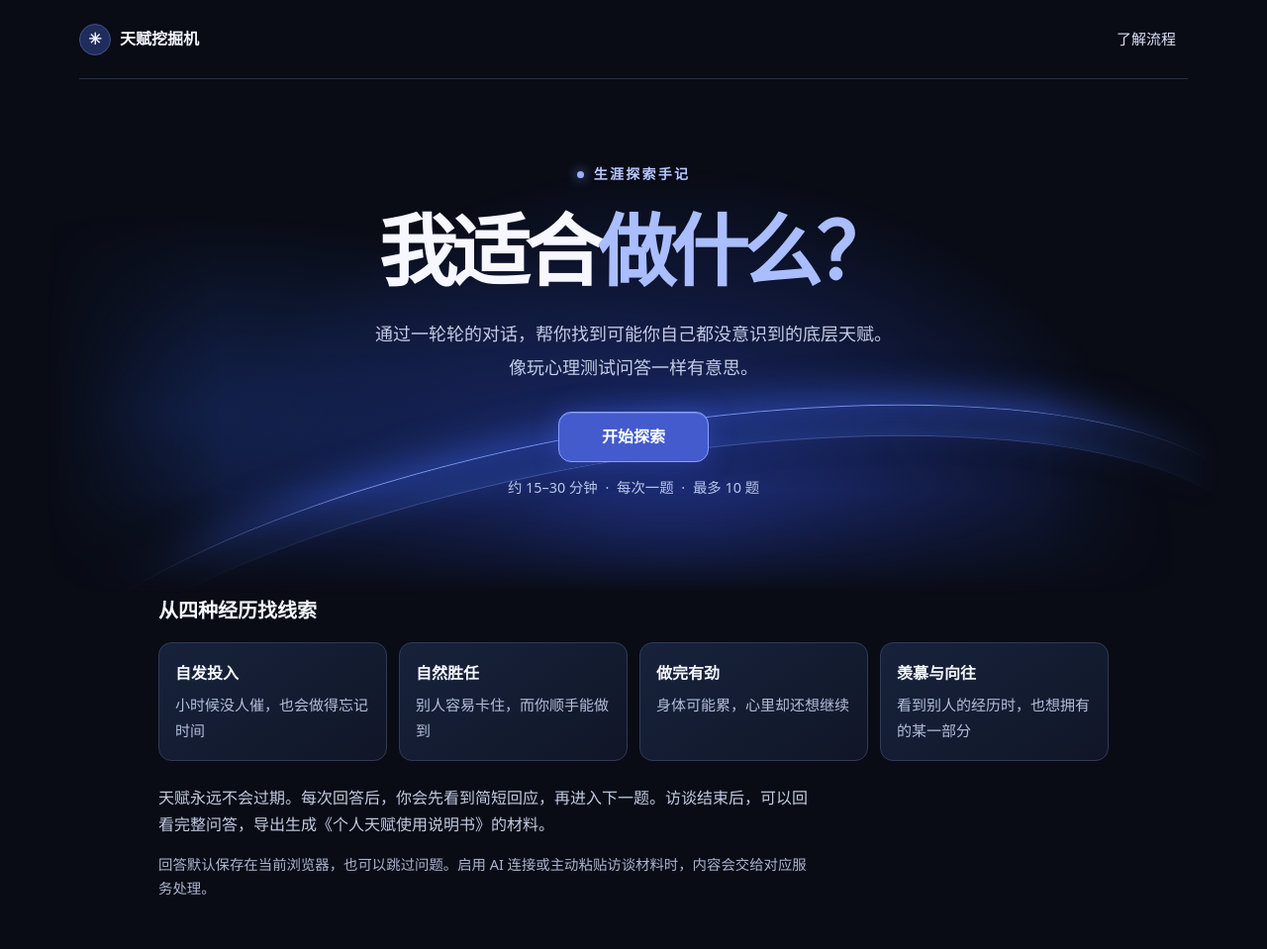
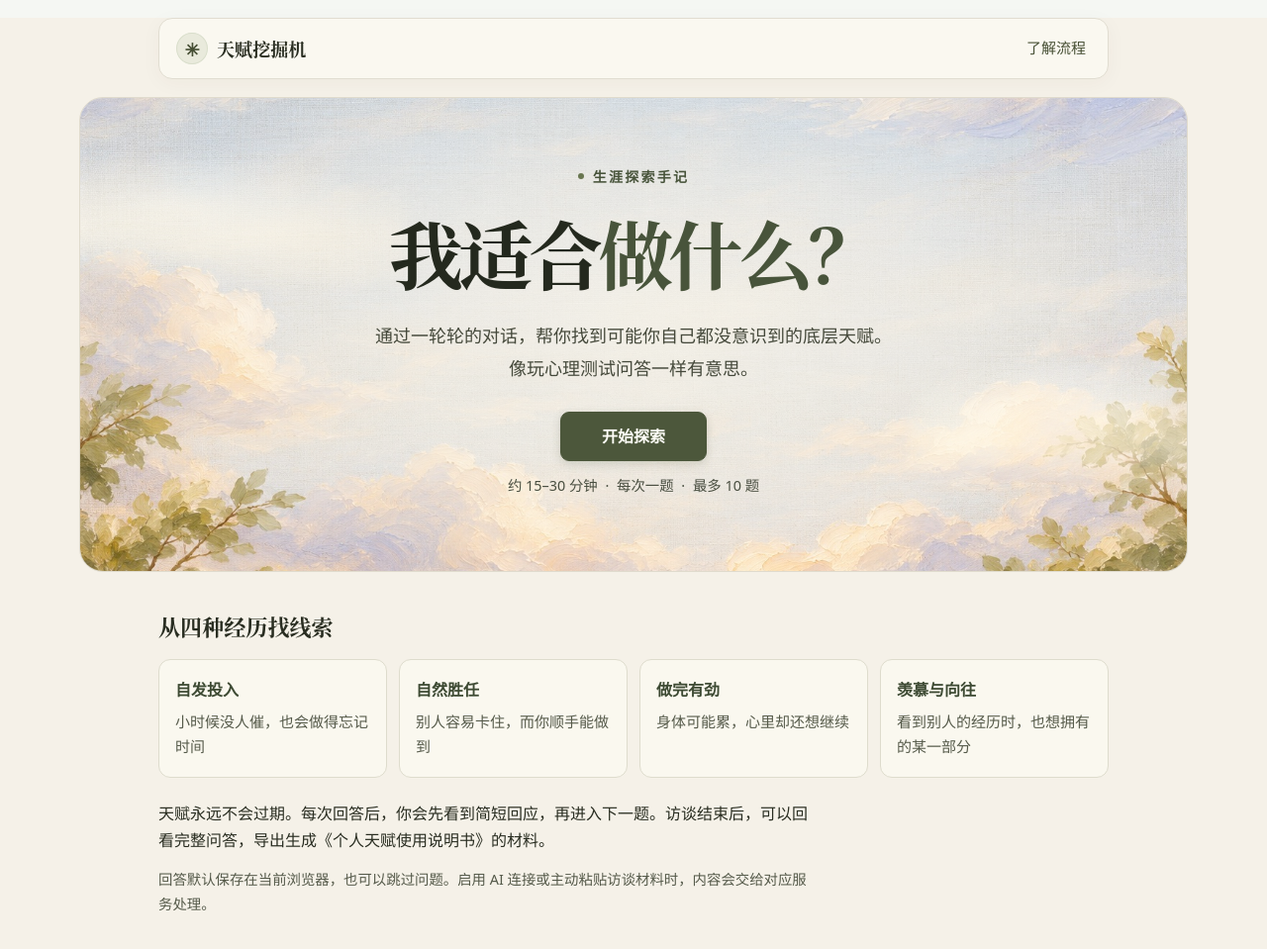
Before and after one commit to Graceli1234/talent-atlas, a plain HTML site: page docs/index.html in a window 1280 px wide. Shown: the top 959 px of the page at 99% size. Drawn offline with Linux system fonts and the light colour scheme.

Commit message:
Paint the homepage sky and animate drifting clouds

```diff
--- a/docs/home.css
+++ b/docs/home.css
@@ -3,23 +3,35 @@
 }
 
 body:has(#welcome:not([hidden])) {
-  --ink: #f5f7ff;
-  --paper: #090c15;
-  --green: #bfcdff;
-  --muted: #abb5cf;
-  --line: #283248;
+  --ink: #292d21;
+  --paper: #f5f1e8;
+  --green: #464f34;
+  --muted: #555a4a;
+  --line: #d6d5c4;
   color: var(--ink);
   background: var(--paper);
 }
 
 body:has(#welcome:not([hidden])) .top {
-  border-color: #25304a;
+  max-width: 960px;
+  height: 62px;
+  margin-top: 18px;
+  padding-inline: 17px 10px;
+  border: 1px solid #e1ddd1;
+  border-radius: 14px;
+  background: #faf8f0;
+  box-shadow: 0 4px 20px #493c260a;
+}
+
+body:has(#welcome:not([hidden])) .brand {
+  font-family: "Songti SC", "Noto Serif CJK SC", "Noto Serif SC", "SimSun", serif;
+  font-size: 1.13rem;
 }
 
 body:has(#welcome:not([hidden])) .mark {
-  color: #ebf0ff;
-  background: #202c59;
-  border: 1px solid #3b528e;
+  color: #464f34;
+  background: #e9eadc;
+  border: 1px solid #d9decb;
   border-radius: 50%;
 }
 
@@ -28,13 +40,14 @@ body:has(#welcome:not([hidden])) .home-nav {
   align-items: center;
   min-height: 44px;
   padding-inline: 12px;
-  color: #dde4fa;
+  border-radius: 8px;
+  color: var(--green);
   font-size: .9375rem;
   text-decoration: none;
 }
 
-.home-nav:hover {
-  text-decoration: underline !important;
+body:has(#welcome:not([hidden])) .home-nav:hover {
+  background: #eeeee2;
 }
 
 .hero {
@@ -42,129 +55,126 @@ body:has(#welcome:not([hidden])) .home-nav {
   isolation: isolate;
   display: grid;
   place-items: center;
+  min-height: clamp(460px, 60vh, 620px);
+  margin: 18px auto 0;
+  padding: 55px 20px 65px;
   overflow: hidden;
-  width: calc(100% + 2 * min(32px, 4vw));
-  margin-inline: calc(-1 * min(32px, 4vw));
-  min-height: clamp(520px, 65vh, 680px);
-  padding: 72px 20px 86px;
+  border: 1px solid #e0dbcd;
+  border-radius: 24px;
   text-align: center;
+  background: #e9ebea;
 }
 
 .hero-atmosphere {
   position: absolute;
   z-index: -1;
   inset: 0;
+  overflow: hidden;
   pointer-events: none;
-  overflow: hidden;
   background:
-    radial-gradient(ellipse at 53% 105%, #263ca6 0%, #192765 21%, transparent 59%),
-    radial-gradient(ellipse at 9% 65%, #132350 0%, transparent 42%);
-  mask-image: linear-gradient(to bottom, transparent, #000 23%, #000 80%, transparent),
-    linear-gradient(to right, transparent, #000 15%, #000 85%, transparent);
-  mask-composite: intersect;
+    radial-gradient(ellipse at 50% 46%, #f9f5eabf 4%, #f9f5ea70 40%, transparent 74%),
+    url("./painted-sky.jpg") center 63% / cover no-repeat;
 }
 
-.hero-atmosphere::before,
-.hero-atmosphere::after {
-  content: "";
+.cloud {
   position: absolute;
-  left: 50%;
-  width: max(110%, 680px);
-  height: 82%;
-  border-radius: 50%;
-  transform: translateX(-50%) rotate(-10deg);
+  width: clamp(190px, 34vw, 470px);
+  height: clamp(74px, 10vw, 140px);
+  background:
+    radial-gradient(ellipse at 20% 56%, #fff9e9bf, transparent 48%),
+    radial-gradient(ellipse at 44% 35%, #fffbf1ba, transparent 59%),
+    radial-gradient(ellipse at 70% 62%, #fff7e5c0, transparent 56%);
+  filter: blur(7px);
+  opacity: .8;
+  animation: cloud-drift 23s ease-in-out infinite alternate;
 }
 
-.hero-atmosphere::before {
-  top: 68%;
-  border-top: 1px solid #7893f3;
-  box-shadow: 0 -12px 35px #3657ce8c, inset 0 17px 39px #3657ce73;
+.cloud-west {
+  top: 13%;
+  left: -6%;
 }
 
-.hero-atmosphere::after {
-  top: 74%;
-  border-top: 1px solid #738fe86b;
-  box-shadow: 0 -4px 22px #2b4da383;
+.cloud-east {
+  right: -7%;
+  bottom: 15%;
+  width: clamp(175px, 29vw, 415px);
+  animation-duration: 27s;
+  animation-delay: -9s;
+  animation-direction: alternate-reverse;
 }
 
-#hero-water {
-  position: absolute;
-  inset: 0;
-  z-index: -1;
-  width: 100%;
-  height: 100%;
-  pointer-events: none;
-  mask-image: radial-gradient(ellipse 72% 78% at 50% 52%, #000 60%, transparent 100%);
+@keyframes cloud-drift {
+  from { transform: translate3d(-12%, 0, 0); }
+  to { transform: translate3d(22%, -12px, 0); }
+}
+
+@media (prefers-reduced-motion: reduce) {
+  .cloud { animation: none; }
 }
 
 .hero-copy {
-  width: min(100%, 690px);
+  width: min(100%, 720px);
 }
 
 .hero .eyebrow {
   display: inline-flex;
   align-items: center;
-  gap: 10px;
-  margin-bottom: 19px;
-  color: #b9c8ff;
+  gap: 9px;
+  margin-bottom: 20px;
+  color: #48543b;
   font-size: .875rem;
-  font-weight: 620;
+  font-weight: 650;
 }
 
 .hero .eyebrow span {
-  width: 7px;
-  height: 7px;
+  width: 6px;
+  height: 6px;
   border-radius: 50%;
-  background: #99afff;
-  box-shadow: 0 0 12px #7195ff;
+  background: #68754f;
 }
 
 .hero h1 {
-  margin: 0 0 24px;
-  color: #f6f7ff;
-  font-size: clamp(2rem, 6.2vw, 5rem);
-  font-weight: 760;
-  letter-spacing: -.072em;
-  line-height: 1.14;
+  margin: 0 0 22px;
+  color: #24291e;
+  font-family: "Songti SC", "Noto Serif CJK SC", "Noto Serif SC", "SimSun", serif;
+  font-size: clamp(2rem, 6vw, 4.7rem);
+  font-weight: 650;
+  letter-spacing: -.06em;
+  line-height: 1.2;
   white-space: nowrap;
 }
 
 .hero h1 span {
-  color: #aabdff;
+  color: #48543b;
 }
 
 .hero .hello {
-  width: min(100%, 34em);
-  margin: 0 auto 28px;
-  color: #c4cde6;
+  width: min(100%, 38em);
+  margin: 0 auto 27px;
+  color: #45493b;
   font-size: clamp(1rem, 1.7vw, 1.125rem);
   line-height: 1.85;
   text-wrap: pretty;
 }
 
 .hero .primary {
-  min-width: 152px;
-  min-height: 51px;
-  padding-inline: 25px;
-  border: 1px solid #8c9eff;
-  border-radius: 13px;
-  color: #fff;
-  background: #435bcc;
-  box-shadow: 0 0 27px #4462e858, inset 0 1px #ffffff33;
+  min-width: 148px;
+  min-height: 50px;
+  padding-inline: 24px;
+  border: 1px solid #4c573b;
+  border-radius: 9px;
+  color: #fffef8;
+  background: #4c573b;
+  box-shadow: 0 3px 10px #3f48252e;
 }
 
 .hero .primary:hover {
-  background: #526cde;
-}
-
-.hero .primary:focus-visible,
-.home-nav:focus-visible {
-  outline-color: #c4d1ff;
+  background: #3b482c;
 }
 
 .hero .meta {
-  margin-top: 14px;
-  color: #bbc7e9;
+  margin-top: 13px;
+  color: #494e40;
 }
 
 .hero .meta span {
@@ -172,16 +182,16 @@ body:has(#welcome:not([hidden])) .home-nav {
 }
 
 .method {
-  position: relative;
   max-width: 960px;
-  margin: 0 auto;
-  padding: 0 0 26px;
-  scroll-margin-top: 28px;
+  margin: 36px auto 0;
+  padding: 0 0 16px;
+  scroll-margin-top: 24px;
 }
 
 .method h2 {
-  margin: 0 0 15px;
-  font-size: 1.25rem;
+  margin: 0 0 14px;
+  font-family: "Songti SC", "Noto Serif CJK SC", "Noto Serif SC", "SimSun", serif;
+  font-size: 1.38rem;
   font-weight: 650;
 }
 
@@ -189,61 +199,64 @@ body:has(#welcome:not([hidden])) .home-nav {
   display: grid;
   grid-template-columns: repeat(4, minmax(0, 1fr));
   gap: 12px;
-  margin: 0 0 24px;
+  margin: 0 0 23px;
 }
 
 .theme-grid div {
   padding: 17px 16px;
-  border: 1px solid #303b58;
-  border-radius: 13px;
-  background: linear-gradient(145deg, #17223b, #101627);
+  border: 1px solid #dedccd;
+  border-radius: 12px;
+  background: #faf8ef;
 }
 
 .theme-grid dt {
   margin-bottom: 6px;
+  color: #3d4a33;
   font-size: 1rem;
   font-weight: 650;
 }
 
 .theme-grid dd {
   margin: 0;
-  color: #b4bfdb;
+  color: #555a4a;
   font-size: .9375rem;
 }
 
 .method-notes {
   max-width: 72ch;
-  color: #c2cbe2;
 }
 
 body:has(#welcome:not([hidden])) .settings {
   max-width: 960px;
 }
 
-body:has(#welcome:not([hidden])) .settings input {
-  color: #f5f7ff;
-  background: #10182b;
-  border-color: #596889;
-}
-
-body:has(#welcome:not([hidden])) .quiet:hover {
-  background: #18264a;
-}
-
 @media (max-width: 640px) {
   .hero {
-    padding: 61px 9px 69px;
-    min-height: 0;
+    min-height: 410px;
+    padding: 44px 14px 50px;
+    border-radius: 17px;
+  }
+
+  .hero-atmosphere {
+    background-position: center, center 64%;
   }
 
   .hero h1 {
-    margin-bottom: 21px;
-    font-size: clamp(1.5rem, 9.6vw, 3.8rem);
+    margin-bottom: 19px;
+    font-size: clamp(1.5rem, 9.6vw, 3.65rem);
   }
 
   .hero .hello {
-    max-width: 26em;
-    margin-bottom: 23px;
+    max-width: 27em;
+    margin-bottom: 22px;
+  }
+
+  .hero .meta span {
+    margin-inline: 1px;
+  }
+
+  .method {
+    margin-top: 27px;
   }
 
   .theme-grid {
--- a/docs/index.html
+++ b/docs/index.html
@@ -8,14 +8,12 @@
 <link rel="stylesheet" href="./style.css">
 <link rel="stylesheet" href="./home.css">
 <script type="module" src="./app.js"></script>
-<script type="module" src="./water.mjs"></script>
 </head>
 <body>
 <header class="shell top"><a class="brand" href="./"><span class="mark" aria-hidden="true">✳</span> 天赋挖掘机</a><a class="home-nav" href="#method">了解流程</a><button id="reset" class="quiet" hidden>清空记录</button></header>
 <main class="shell">
 <section id="welcome" class="hero" aria-labelledby="home-title">
-<div class="hero-atmosphere" aria-hidden="true"></div>
-<canvas id="hero-water" aria-hidden="true"></canvas>
+<div class="hero-atmosphere" aria-hidden="true"><span class="cloud cloud-west"></span><span class="cloud cloud-east"></span></div>
 <div class="hero-copy">
 <p class="eyebrow"><span aria-hidden="true"></span> 生涯探索手记</p>
 <h1 id="home-title">我适合<span>做什么？</span></h1>
--- a/docs/water.mjs
+++ /dev/null
@@ -1,98 +0,0 @@
-const hero = document.getElementById('welcome');
-const canvas = document.getElementById('hero-water');
-const context = canvas.getContext('2d');
-
-if (context) {
-  const reducedMotion = matchMedia('(prefers-reduced-motion: reduce)');
-  const lifetime = 2100;
-  const waves = [];
-  let frame = 0;
-  let lastPoint;
-  let width = 0;
-  let height = 0;
-
-  function resize() {
-    const size = hero.getBoundingClientRect();
-    if (!size.width || !size.height) {
-      clearWater();
-      return;
-    }
-    width = size.width;
-    height = size.height;
-    const ratio = Math.min(window.devicePixelRatio || 1, 1.5);
-    canvas.width = Math.ceil(width * ratio);
-    canvas.height = Math.ceil(height * ratio);
-    context.setTransform(ratio, 0, 0, ratio, 0, 0);
-  }
-
-  function clearWater() {
-    cancelAnimationFrame(frame);
-    frame = 0;
-    lastPoint = undefined;
-    waves.length = 0;
-    context.clearRect(0, 0, width, height);
-  }
-
-  function strokeWave(wave, radius, opacity, index) {
-    const yRadius = radius * .58;
-    const light = context.createLinearGradient(wave.x - radius, wave.y - yRadius, wave.x + radius, wave.y + yRadius);
-    light.addColorStop(0, 'rgba(106, 155, 255, 0)');
-    light.addColorStop(.28, `rgba(136, 179, 255, ${opacity})`);
-    light.addColorStop(.59, `rgba(164, 191, 255, ${opacity * .78})`);
-    light.addColorStop(1, 'rgba(83, 124, 230, 0)');
-
-    context.beginPath();
-    for (let step = 0; step <= 80; step++) {
-      const angle = step / 80 * Math.PI * 2;
-      const edge = 1 + .028 * Math.sin(3 * angle + wave.phase + index) +
-        .012 * Math.cos(7 * angle - wave.phase);
-      const x = wave.x + Math.cos(angle) * radius * edge;
-      const y = wave.y + Math.sin(angle) * yRadius * edge;
-      if (step === 0) context.moveTo(x, y);
-      else context.lineTo(x, y);
-    }
-    context.closePath();
-    context.lineWidth = 6;
-    context.strokeStyle = `rgba(73, 120, 255, ${opacity * .2})`;
-    context.stroke();
-    context.lineWidth = 1.1;
-    context.strokeStyle = light;
-    context.stroke();
-  }
-
-  function draw(now) {
-    frame = 0;
-    context.clearRect(0, 0, width, height);
-    while (waves.length && now - waves[0].time > lifetime) waves.shift();
-    for (const wave of waves) {
-      const age = Math.max(0, now - wave.time);
-      const fade = (1 - age / lifetime) ** 1.55;
-      for (let ring = 0; ring < 3; ring++) {
-        const radius = 8 + age * .18 - ring * 23;
-        if (radius > 4) strokeWave(wave, radius, wave.strength * fade * (.82 ** ring), ring);
-      }
-    }
-    if (waves.length) frame = requestAnimationFrame(draw);
-  }
-
-  function disturb(event, pressed) {
-    if (reducedMotion.matches || hero.hidden || (event.pointerType === 'touch' && !event.isPrimary)) return;
-    const now = performance.now();
-    const bounds = hero.getBoundingClientRect();
-    const x = event.clientX - bounds.left;
-    const y = event.clientY - bounds.top;
-    if (!pressed && lastPoint &&
-        (now - lastPoint.time < 76 || Math.hypot(x - lastPoint.x, y - lastPoint.y) < 24)) return;
-
-    lastPoint = { x, y, time: now };
-    waves.push({ ...lastPoint, phase: (x + y) * .03, strength: pressed ? .74 : .43 });
-    if (waves.length > 13) waves.shift();
-    if (!frame) frame = requestAnimationFrame(draw);
-  }
-
-  new ResizeObserver(resize).observe(hero);
-  reducedMotion.addEventListener('change', clearWater);
-  hero.addEventListener('pointerdown', event => disturb(event, true), { passive: true });
-  hero.addEventListener('pointermove', event => disturb(event, false), { passive: true });
-  hero.addEventListener('pointerleave', () => { lastPoint = undefined; });
-}
--- a/server.mjs
+++ b/server.mjs
@@ -59,7 +59,7 @@ const assets = {
   '/': ['index.html', 'text/html'],
   '/style.css': ['style.css', 'text/css'],
   '/home.css': ['home.css', 'text/css'],
-  '/water.mjs': ['water.mjs', 'text/javascript'],
+  '/painted-sky.jpg': ['painted-sky.jpg', 'image/jpeg'],
   '/app.js': ['app.js', 'text/javascript'],
   '/guide.mjs': ['guide.mjs', 'text/javascript'],
   '/config.mjs': ['config.mjs', 'text/javascript']
@@ -80,7 +80,7 @@ export function makeServer({ origin, key, model = 'gpt-4.1-mini', fetchModel } =
       const [file, type] = assets[pathname];
       try {
         const content = await readFile(new URL('./docs/' + file, import.meta.url));
-        res.writeHead(200, { 'Content-Type': type + '; charset=utf-8', 'X-Content-Type-Options': 'nosniff' });
+        res.writeHead(200, { 'Content-Type': type.startsWith('text/') ? type + '; charset=utf-8' : type, 'X-Content-Type-Options': 'nosniff' });
         res.end(content);
       } catch { send(500, { error: '无法读取页面' }); }
       return;
```
Also changed, not shown: docs/painted-sky.jpg (added).
